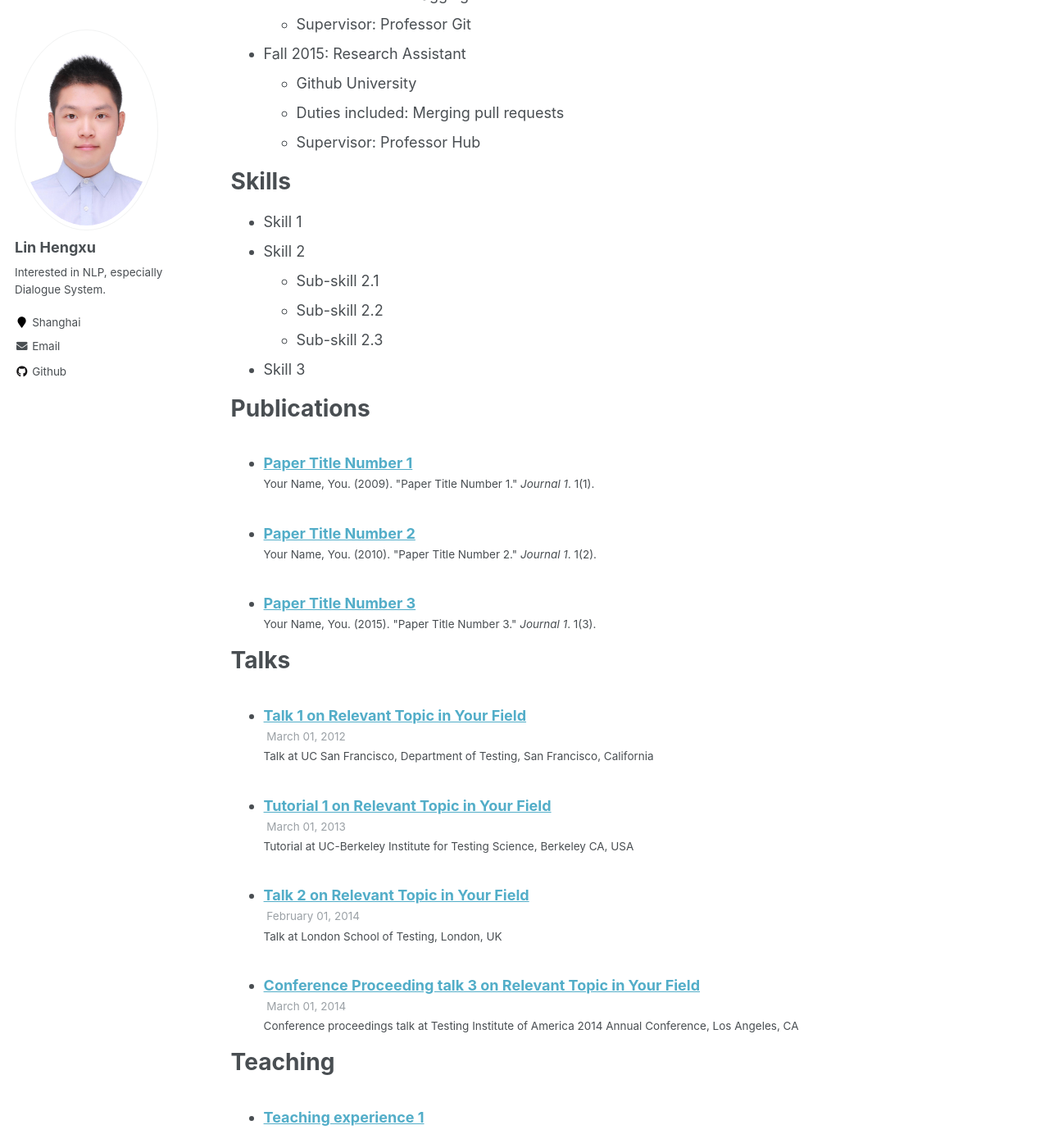
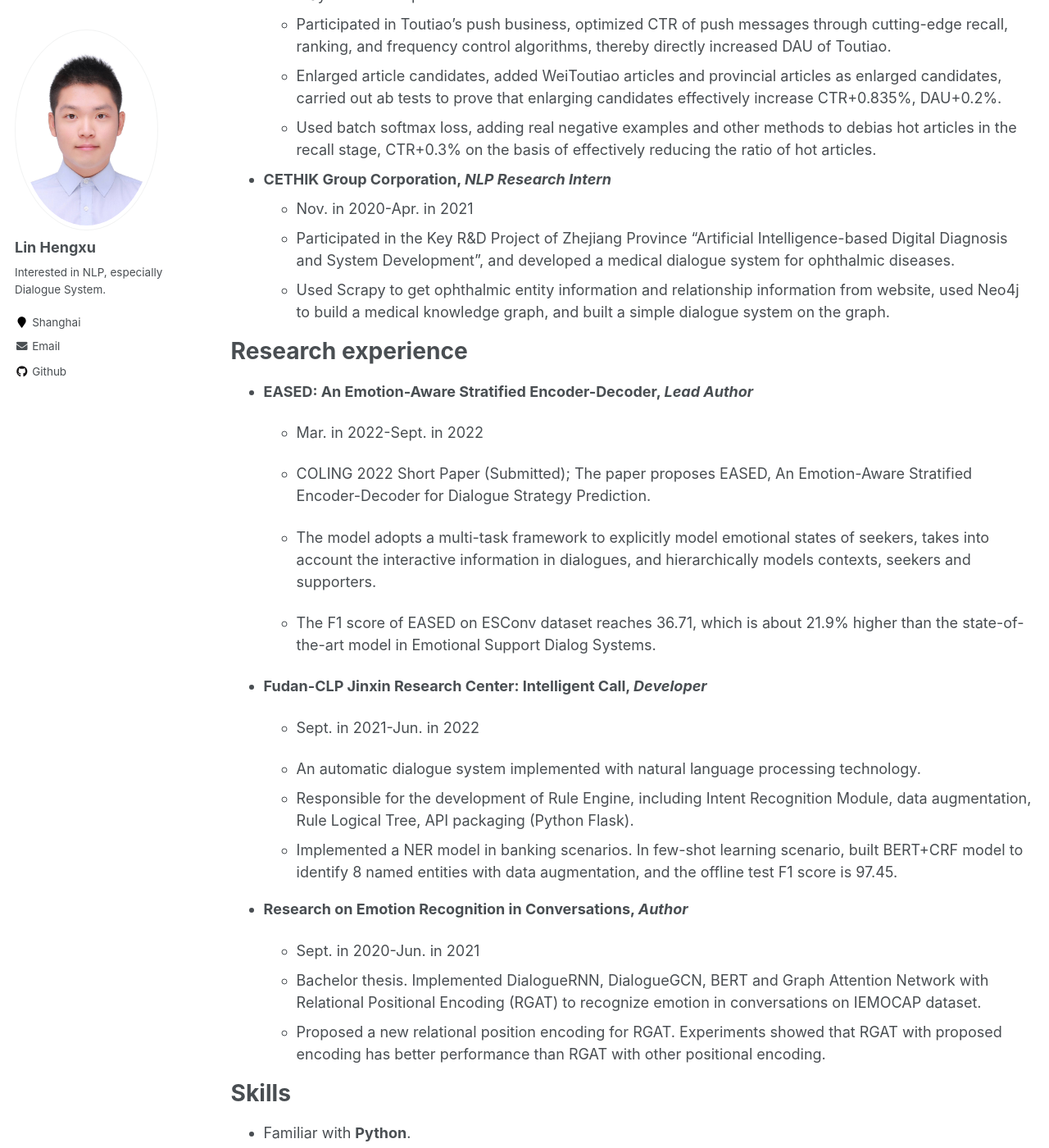
Before and after one commit to KomorebiLHX/komorebilhx.github.io, a Jekyll site: the page built from _pages/cv.md, in a window 1280 px wide and 1400 px high, scrolled down 473 px. Shown: the whole window at 82% size. Built offline with Jekyll 4.4.1, drawn with Linux system fonts in a browser that asks for light colours; some of the changed text lies outside the part shown.

Commit message:
update cv

```diff
--- a/_pages/cv.md
+++ b/_pages/cv.md
@@ -11,49 +11,54 @@ redirect_from:
 
 Education
 ======
-* B.S. in GitHub, GitHub University, 2012
-* M.S. in Jekyll, GitHub University, 2014
-* Ph.D in Version Control Theory, GitHub University, 2018 (expected)
+* **Fudan University**, Master of Applied Statistics, 2023 (expected)
+  * **Lab:** [FudanDISC](http://fudan-disc.com/) (interested in Dialogue System, supervised by Prof. [Zhongyu Wei](http://www.sdspeople.fudan.edu.cn/zywei/))
 
-Work experience
+* **Zhejiang University**, B.S of Management Information Systems, 2021
+  * **Honors:** Outstanding Graduates, The First Prize Scholarship, Honorable Mention in MCM/ICM
+
+
+Professional experience
 ======
-* Summer 2015: Research Assistant
-  * Github University
-  * Duties included: Tagging issues
-  * Supervisor: Professor Git
+* **ByteDance, *Recommendation System Research Intern***
+  * May. in 2022-Sept. in 2022
+  * Participated in Toutiao's push business, optimized CTR of push messages through cutting-edge recall, ranking, and frequency control algorithms, thereby directly increased DAU of Toutiao.
+  * Enlarged article candidates, added WeiToutiao articles and provincial articles as enlarged candidates, carried out ab tests to prove that enlarging candidates effectively increase CTR+0.835%, DAU+0.2%.
+  * Used batch softmax loss, adding real negative examples and other methods to debias hot articles in the recall stage, CTR+0.3% on the basis of effectively reducing the ratio of hot articles.
+* **CETHIK Group Corporation, *NLP Research Intern***
+  * Nov. in 2020-Apr. in 2021
+  * Participated in the Key R&D Project of Zhejiang Province "Artificial Intelligence-based Digital Diagnosis and System Development", and developed a medical dialogue system for ophthalmic diseases.
+  * Used Scrapy to get ophthalmic entity information and relationship information from website, used Neo4j to build a medical knowledge graph, and built a simple dialogue system on the graph.
 
-* Fall 2015: Research Assistant
-  * Github University
-  * Duties included: Merging pull requests
-  * Supervisor: Professor Hub
+
+# **Research experience**
+
++ **EASED: An Emotion-Aware Stratified Encoder-Decoder, *Lead Author***
+
+  * Mar. in 2022-Sept. in 2022
+
+  * COLING 2022 Short Paper (Submitted); The paper proposes EASED, An Emotion-Aware Stratified Encoder-Decoder for Dialogue Strategy Prediction.
+
+  * The model adopts a multi-task framework to explicitly model emotional states of seekers, takes into account the interactive information in dialogues, and hierarchically models contexts, seekers and supporters.
+
+  * The F1 score of EASED on ESConv dataset reaches 36.71, which is about 21.9% higher than the state-of-the-art model in Emotional Support Dialog Systems.
+
++ **Fudan-CLP Jinxin Research Center: Intelligent Call, *Developer***
+
+  * Sept. in 2021-Jun. in 2022
+
+  * An automatic dialogue system implemented with natural language processing technology.
+  * Responsible for the development of Rule Engine, including Intent Recognition Module, data augmentation, Rule Logical Tree, API packaging (Python Flask).
+  * Implemented a NER model in banking scenarios. In few-shot learning scenario, built BERT+CRF model to identify 8 named entities with data augmentation, and the offline test F1 score is 97.45.
+
+- **Research on Emotion Recognition in Conversations, *Author***
+  * Sept. in 2020-Jun. in 2021
+  * Bachelor thesis. Implemented DialogueRNN, DialogueGCN, BERT and Graph Attention Network with Relational Positional Encoding (RGAT) to recognize emotion in conversations on IEMOCAP dataset.
+  * Proposed a new relational position encoding for RGAT. Experiments showed that RGAT with proposed encoding has better performance than RGAT with other positional encoding.
 
 Skills
 ======
-* Skill 1
-* Skill 2
-  * Sub-skill 2.1
-  * Sub-skill 2.2
-  * Sub-skill 2.3
-* Skill 3
 
-Publications
-======
-  <ul>{% for post in site.publications %}
-    {% include archive-single-cv.html %}
-  {% endfor %}</ul>
-
-Talks
-======
-  <ul>{% for post in site.talks %}
-    {% include archive-single-talk-cv.html %}
-  {% endfor %}</ul>
-
-Teaching
-======
-  <ul>{% for post in site.teaching %}
-    {% include archive-single-cv.html %}
-  {% endfor %}</ul>
-
-Service and leadership
-======
-* Currently signed in to 43 different slack teams
+* Familiar with **Python**.
+* Having experience **R, SQL, C++, d3.js** in courses or internship projects.
+* English as working language, have earned 100 TOEFL score.
```
Also changed, not shown: _pages/about.md (+1 -1 lines).
